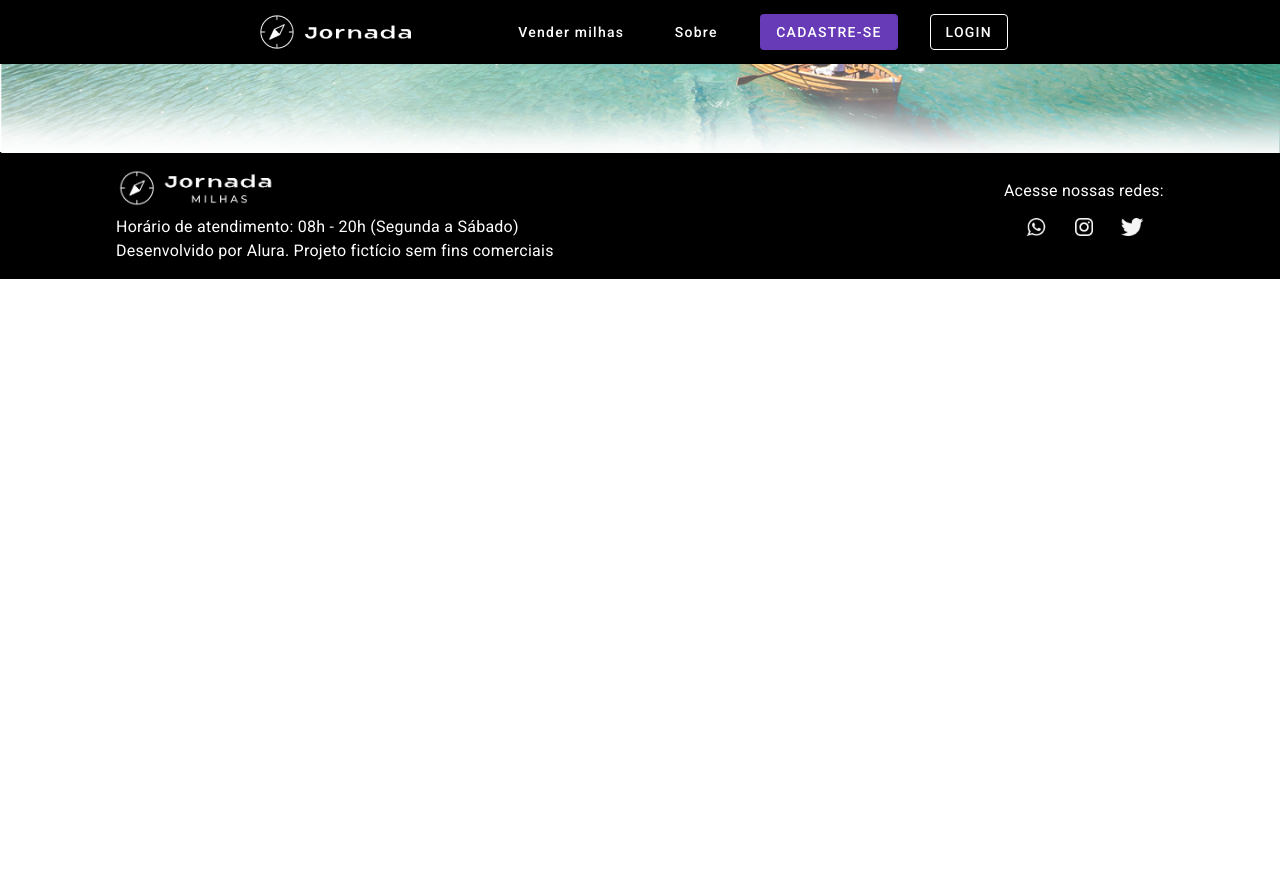
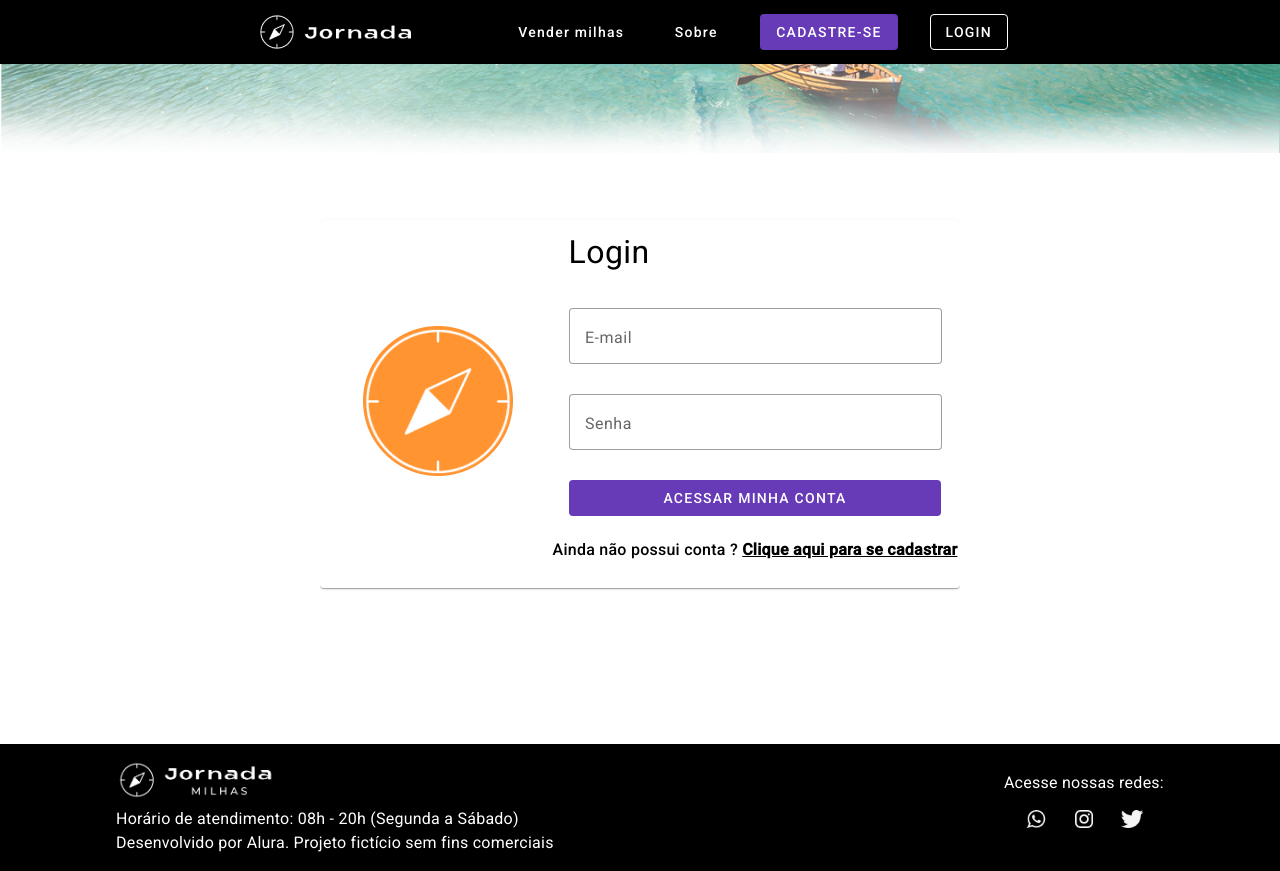
Before and after one commit to YannPG/Jornada-Milhas, an Angular app: page /login in a window 1280 px wide. Before the commit the page ends 800 px from the top, so only its background shows below. Built offline with nearby package versions, Linux system fonts and the light colour scheme.

Commit message:
feat: adicionar o formulario de login

```diff
--- a/src/app/pages/login/login.component.html
+++ b/src/app/pages/login/login.component.html
@@ -4,3 +4,40 @@
     >
 
 </app-banner>
+<section class="login-component">
+    <mat-card class="login">
+        <div class="image-container">
+            <figure>
+                <img src="./assets/imagens/simbolo-bussola.png"
+                alt="Simbolo de uma bussola laranja">
+            </figure>
+        </div>
+        <div class="form-container">
+            <mat-card-header>
+                <mat-card-title>
+                    Login
+                </mat-card-title>
+            </mat-card-header>
+            <form [formGroup]="loginForm">
+                <mat-card-content>
+                    <mat-form-field appearance="outline">
+                        <mat-label>E-mail</mat-label>
+                        <input formControlName="email" matInput type="email" placeholder="Digite seu email">
+                    </mat-form-field>
+                    <mat-form-field appearance="outline">
+                        <mat-label>Senha</mat-label>
+                        <input formControlName="senha" matInput type="password" placeholder="Digite sua senha">
+                    </mat-form-field>
+                </mat-card-content>
+                <mat-card-actions>
+                    <button (click)="login()" mat-flat-button color="primary">
+                        ACESSAR MINHA CONTA
+                    </button>
+                </mat-card-actions>
+                <p>Ainda não possui conta ?
+                    <a> <strong><u>Clique aqui para se cadastrar</u></strong> </a>
+                </p>
+            </form>
+        </div>
+    </mat-card>
+</section>
--- a/src/app/pages/login/login.component.ts
+++ b/src/app/pages/login/login.component.ts
@@ -1,10 +1,26 @@
-import { Component } from '@angular/core';
+import { Component, OnInit } from '@angular/core';
+import { FormBuilder, FormGroup } from '@angular/forms';
 
 @Component({
   selector: 'app-login',
   templateUrl: './login.component.html',
   styleUrls: ['./login.component.scss']
 })
-export class LoginComponent {
+export class LoginComponent implements OnInit{
+  loginForm!: FormGroup;
 
+  constructor(private formBuilder: FormBuilder){
+
+  }
+  ngOnInit(): void {
+    this.loginForm = this.formBuilder.group({
+      email: [null],
+      senha: [null]
+    })
+  }
+
+  login(){
+    console.log('Login realizado com sucesso', this.loginForm.value);
+
+  }
 }
```
